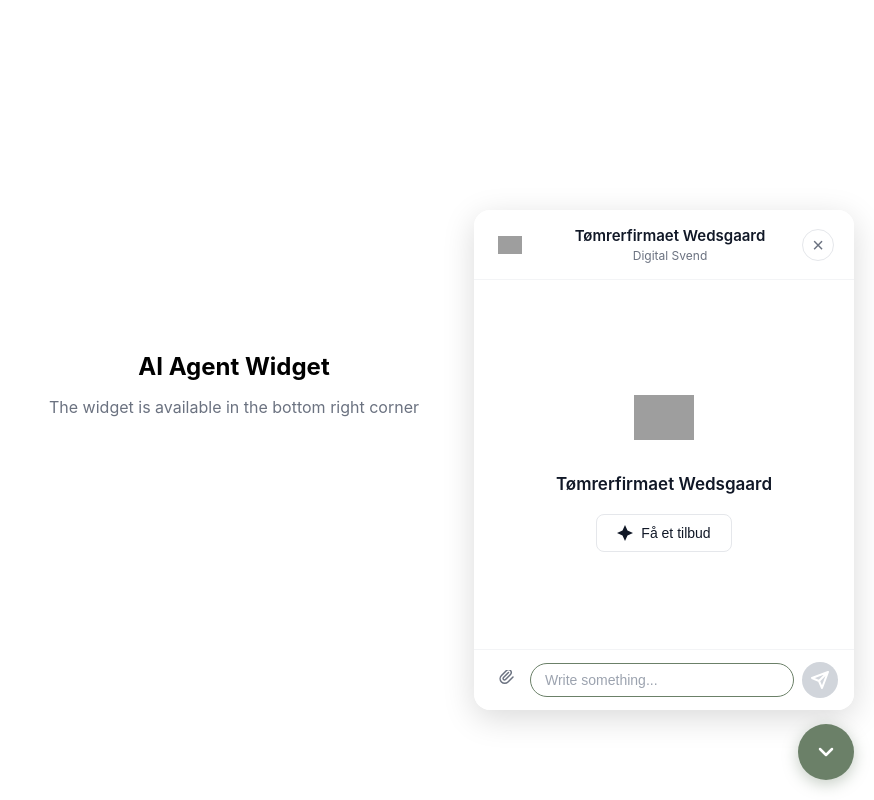
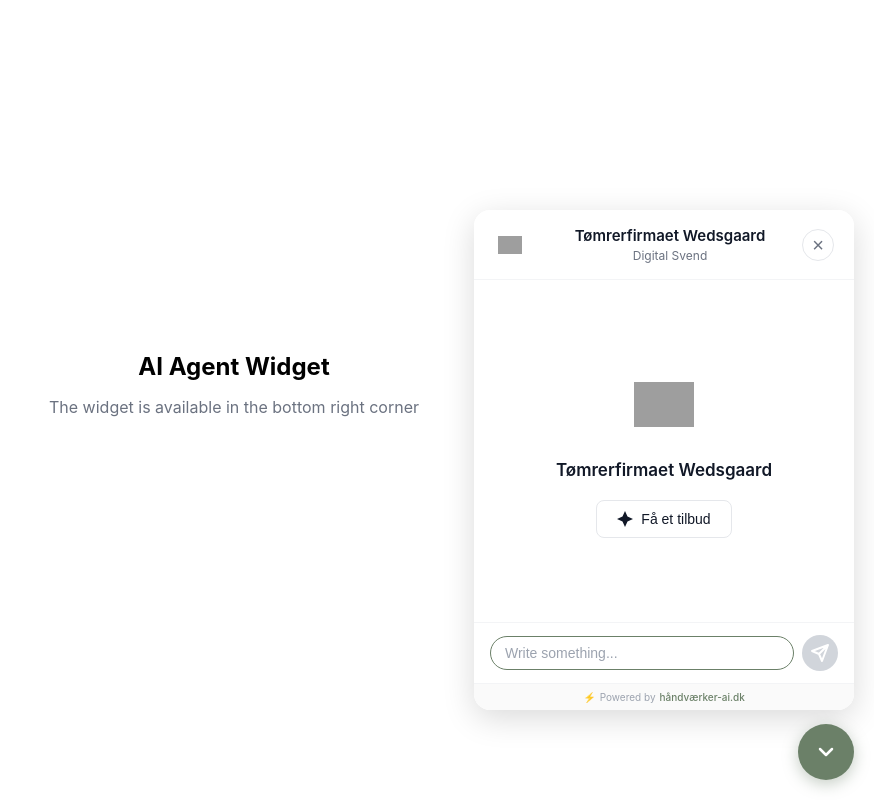
Before and after one commit to carlsoerensen/ai_agent_website_wedsgaard, a Next.js app: page / in a window 1280 px wide. Both pictures are taken after a click on the button "Open chat". Shown: the whole page, without its empty margins (406-1280 px from the left). Built offline with nearby package versions, Linux system fonts and the light colour scheme; grey boxes are pictures that could not be loaded.

Commit message:
Add powered by footer, remove attach button, minify widget.js

```diff
--- a/components/Widget.module.css
+++ b/components/Widget.module.css
@@ -408,8 +408,6 @@
   padding: 12px 16px;
   border-top: 1px solid #f3f4f6;
   background: white;
-  border-bottom-left-radius: 16px;
-  border-bottom-right-radius: 16px;
 }
 
 .attachButton {
@@ -479,6 +477,44 @@
 .sendButton:disabled {
   background: #d1d5db;
   cursor: not-allowed;
+}
+
+/* Powered By Footer */
+.poweredBy {
+  display: flex;
+  align-items: center;
+  justify-content: center;
+  gap: 4px;
+  padding: 8px 16px;
+  background: #fafafa;
+  border-top: 1px solid #f3f4f6;
+  border-bottom-left-radius: 16px;
+  border-bottom-right-radius: 16px;
+}
+
+.poweredByIcon {
+  font-size: 10px;
+  line-height: 1;
+}
+
+.poweredByText {
+  font-size: 10px;
+  color: #9ca3af;
+  line-height: 1;
+}
+
+.poweredByLink {
+  font-size: 10px;
+  color: #6b8068;
+  text-decoration: none;
+  font-weight: 500;
+  line-height: 1;
+  transition: color 0.2s;
+}
+
+.poweredByLink:hover {
+  color: #5a6f57;
+  text-decoration: underline;
 }
 
 /* Close button class not needed - we use widgetButton for both */
--- a/components/Widget.tsx
+++ b/components/Widget.tsx
@@ -357,23 +357,6 @@
           </div>
 
           <div className={styles.inputContainer}>
-            <button className={styles.attachButton} aria-label="Attach file">
-              <svg
-                width="20"
-                height="20"
-                viewBox="0 0 20 20"
-                fill="none"
-                xmlns="http://www.w3.org/2000/svg"
-              >
-                <path
-                  d="M12.5 2.5L7.5 7.5C6.95 8.05 6.95 8.95 7.5 9.5C8.05 10.05 8.95 10.05 9.5 9.5L14.5 4.5C15.6 3.4 15.6 1.6 14.5 0.5C13.4 -0.6 11.6 -0.6 10.5 0.5L5.5 5.5C3.7 7.3 3.7 10.2 5.5 12C7.3 13.8 10.2 13.8 12 12L17 7"
-                  stroke="currentColor"
-                  strokeWidth="1.5"
-                  strokeLinecap="round"
-                  strokeLinejoin="round"
-                />
-              </svg>
-            </button>
             <input
               ref={inputRef}
               type="text"
@@ -407,6 +390,19 @@
               </svg>
             </button>
           </div>
+
+          <div className={styles.poweredBy}>
+            <span className={styles.poweredByIcon}>⚡</span>
+            <span className={styles.poweredByText}>Powered by </span>
+            <a
+              href="https://håndværker-ai.dk"
+              target="_blank"
+              rel="noopener noreferrer"
+              className={styles.poweredByLink}
+            >
+              håndværker-ai.dk
+            </a>
+          </div>
         </div>
       )}
 
--- a/public/widget.js
+++ b/public/widget.js
@@ -5,7 +5,7 @@
   const DEFAULT_CONFIG = {
     webhookUrl: null,
     position: 'bottom-right',
-    primaryColor: '#8b5cf6',
+    primaryColor: '#6b8068',
     widgetUrl: null,
   };
 
```
Also changed, not shown: public/widget.min.js (+1 -1 lines).
